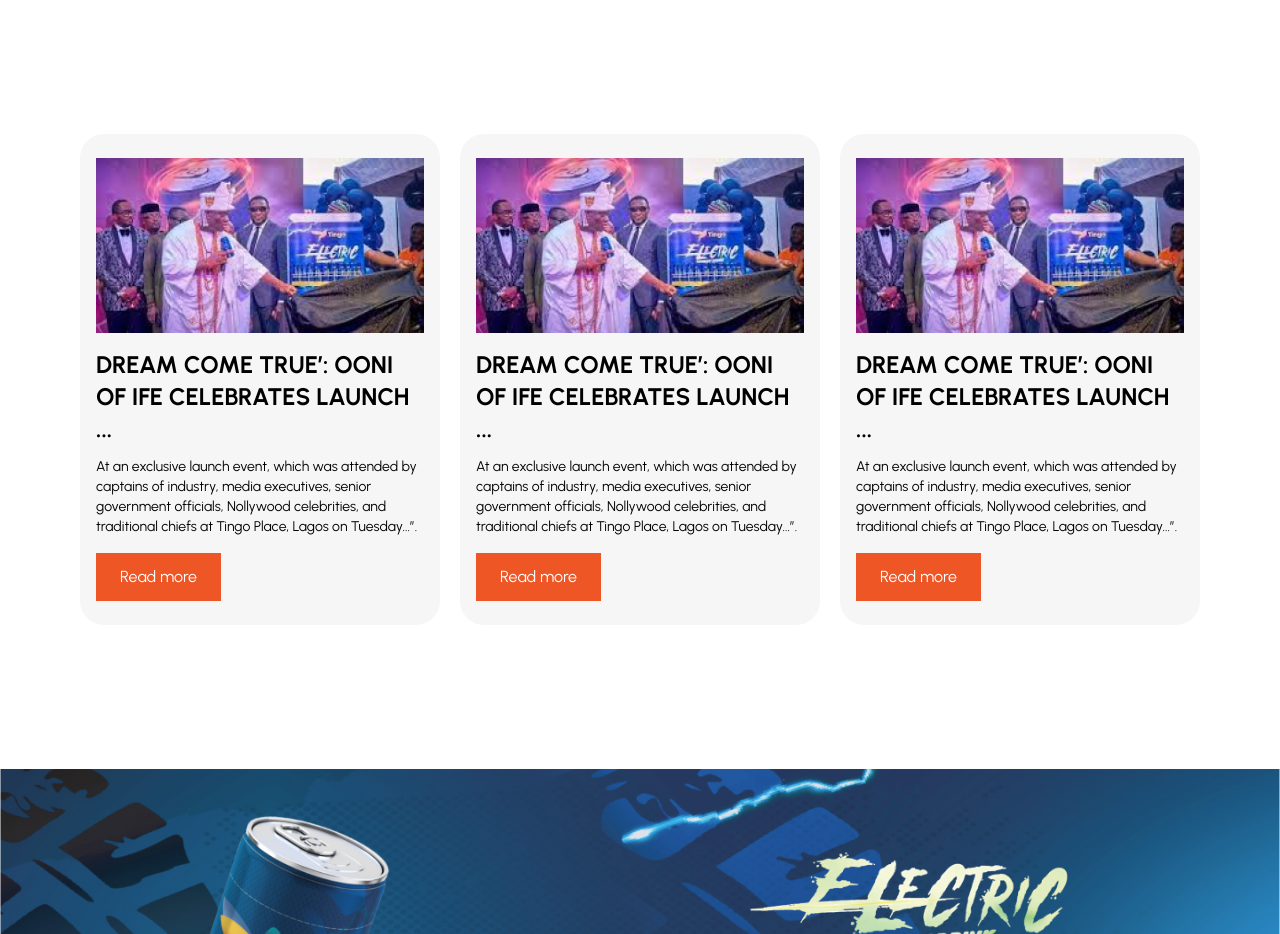
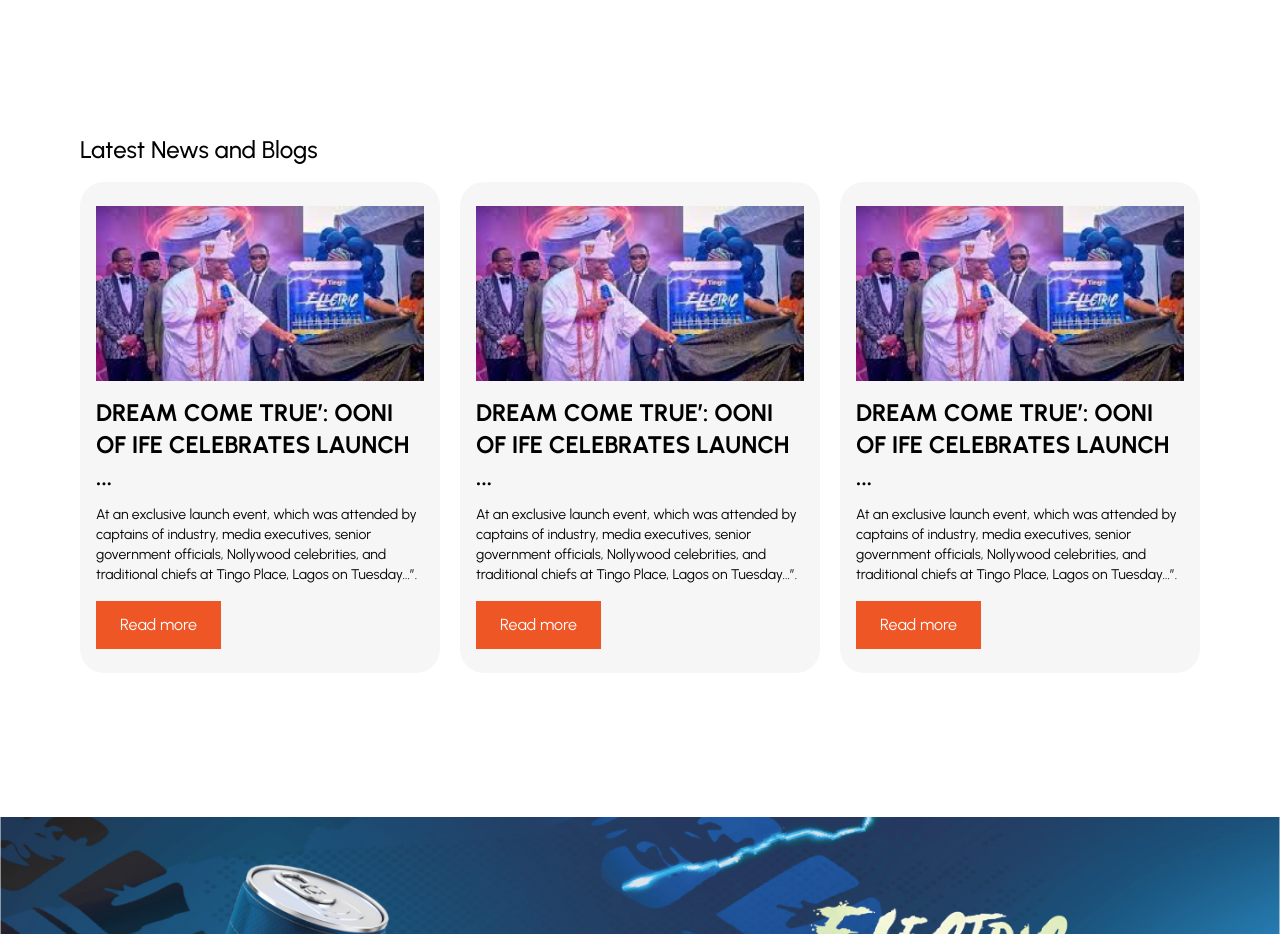
Before and after one commit to kennedy-dan/tingobv, a Next.js app: page / in a window 1280 px wide. Shown: the part 2980-3914 px from the top of the page. Built offline with nearby package versions, Linux system fonts and the light colour scheme.

Commit message:
blog heading

```diff
--- a/components/HomePageModule/index.jsx
+++ b/components/HomePageModule/index.jsx
@@ -314,6 +314,7 @@ const HomePage = () => {
           </div>
         </section>
         <section className="px-20 pt-36">
+            <p className='text-2xl font-medium mb-4'>Latest News and Blogs</p>
           <div className="grid grid-cols-3 gap-5">
             {blog.map((blogdetails, index) => (
               <div key={index} className="bg-[#F6F6F6] px-4 py-6 rounded-3xl">
```
